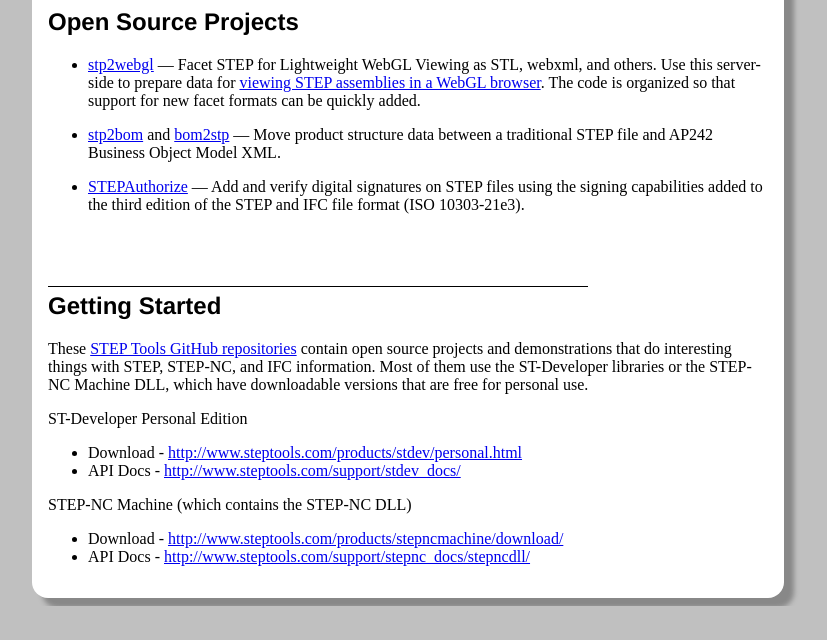
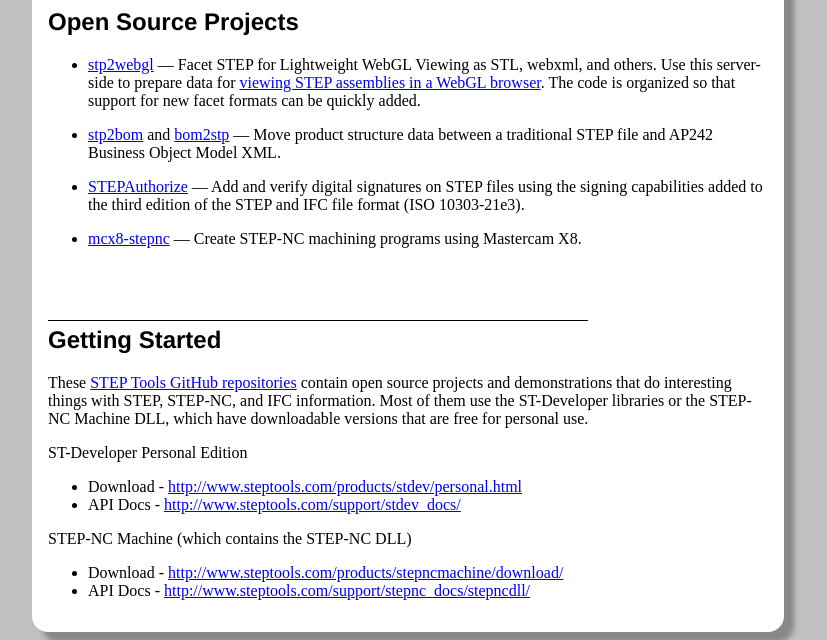
Before and after one commit to gx9702/steptools.github.io, a plain HTML site: page index.html in a window 1280 px wide. Shown: the part 204-844 px from the top of the page, without its empty margins (232-1059 px from the left). Before the commit the page ends 810 px from the top, so only its background shows below. Drawn offline with Linux system fonts and the light colour scheme.

Commit message:
Added mcx8 project

```diff
--- a/index.html
+++ b/index.html
@@ -57,6 +57,10 @@ Business Object Model XML.
 &mdash; Add and verify digital signatures on STEP files using the
 signing capabilities added to the third edition of the STEP and IFC
 file format (ISO 10303-21e3).
+
+<li><a href=https://github.com/steptools/mcx8-stepnc>mcx8-stepnc</a>
+&mdash; Create STEP-NC machining programs using Mastercam X8.
+
 </ul>
 
 <H2 class=rule>Getting Started</H2>
```
